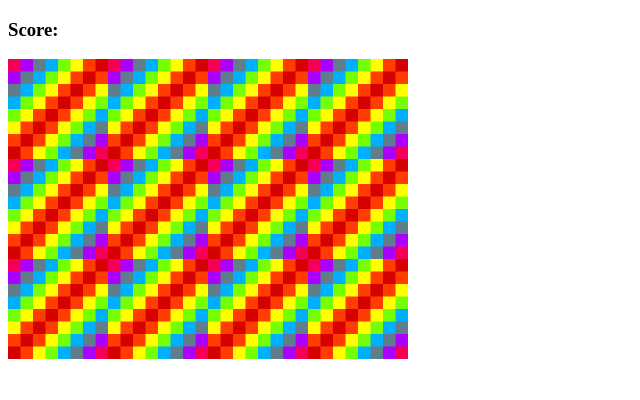
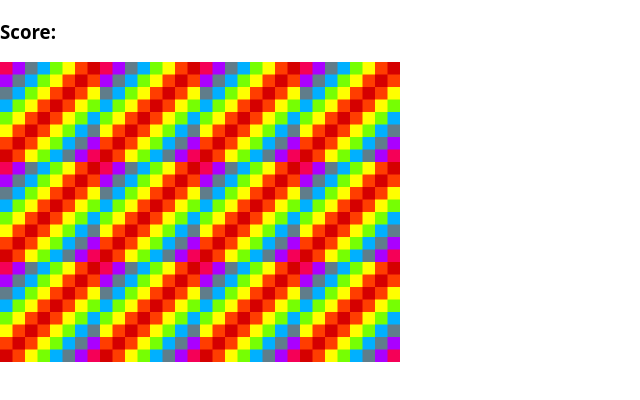
Before and after one commit to makinox/Memory-game, a plain HTML site: page index.html in a window 1280 px wide. Shown: the whole page, without its empty margins (0-640 px from the left). Drawn offline with Linux system fonts and the light colour scheme.

Commit message:
[IMPROVEMENT] Global styles

```diff
--- a/styles.css
+++ b/styles.css
@@ -1,3 +1,12 @@
+body {
+  margin: 0;
+  padding: 0;
+  font-family: 'Open Sans', -apple-system, BlinkMacSystemFont, 'Segoe UI', 'Roboto', 'Oxygen', 'Ubuntu', 'Cantarell', 'Fira Sans', 'Droid Sans',
+    'Helvetica Neue', sans-serif;
+  -webkit-font-smoothing: antialiased;
+  -moz-osx-font-smoothing: grayscale;
+}
+
 .grid {
   display: flex;
   flex-wrap: wrap;
```
